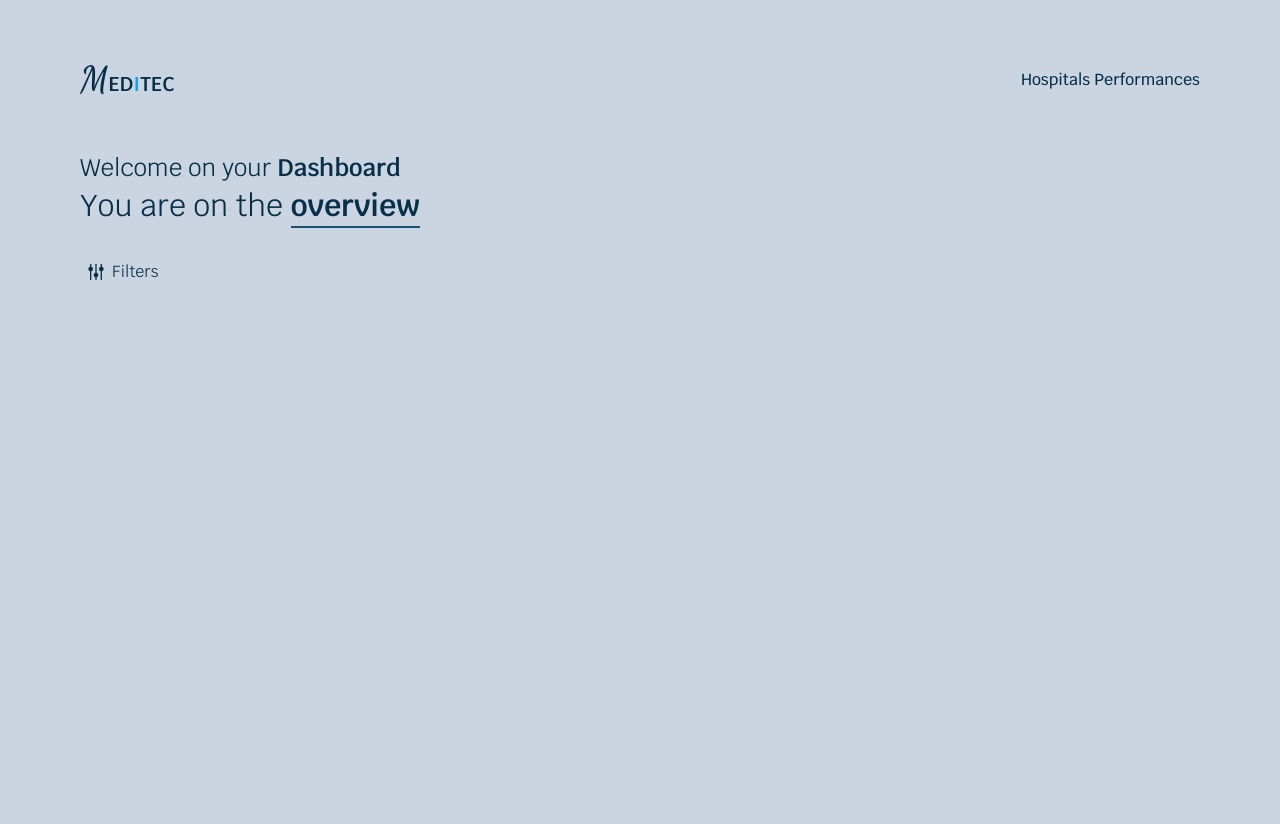
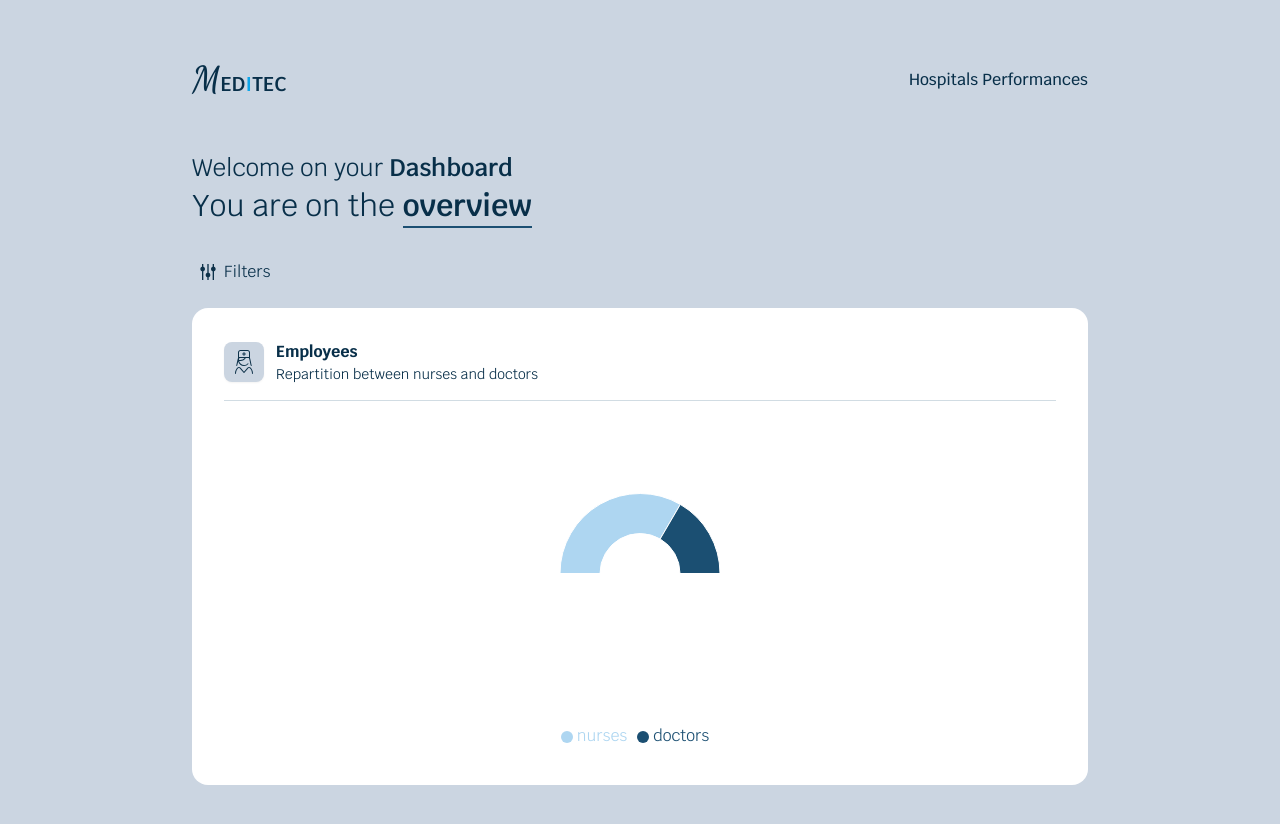
Before and after one commit to MandyTrl/meditec, a Next.js app: page / in a window 1280 px wide. Before the commit the page ends 800 px from the top, so only its background shows below. Built offline with nearby package versions, Linux system fonts and the light colour scheme.

Commit message:
add employees pie chart + delete useless chart

```diff
--- a/src/app/layout.tsx
+++ b/src/app/layout.tsx
@@ -25,7 +25,7 @@ export default function RootLayout({
 	return (
 		<html lang="fr">
 			<body
-				className={`${krub.className} w-full px-3 md:px-20 md:py-10 bg-slate-300 text-sky-950`}>
+				className={`${krub.className} w-full px-3 md:px-[15%] md:py-10 bg-slate-300 text-sky-950`}>
 				<Header />
 
 				{children}
--- a/src/components/Layout/OverviewLayout.tsx
+++ b/src/components/Layout/OverviewLayout.tsx
@@ -1,5 +1,25 @@
 import React from "react"
+import { Hospital } from "@/utils/data/hospitals/hospitalsTypes"
+import { EmployeesPie } from "@components/TopHospitalsCharts/EmployeesPie"
 
-export const OverviewLayout = () => {
-	return <div></div>
+type OverviewLayoutProps = {
+	isMobile: boolean
+	datas: Hospital[]
+	hasHospitalSelected: boolean
 }
+
+export const OverviewLayout = ({
+	isMobile,
+	hasHospitalSelected,
+	datas,
+}: OverviewLayoutProps) => {
+	return (
+		<section className="w-full flex flex-col md:flex-row flex-wrap md:gap-4">
+			<EmployeesPie
+				hasHospitalSelected={hasHospitalSelected}
+				datas={datas}
+				isMobile={isMobile}
+			/>
+		</section>
+	)
+}
--- a/src/components/Layout/TopHospitalsLayout.tsx
+++ b/src/components/Layout/TopHospitalsLayout.tsx
@@ -5,12 +5,16 @@ import { HospitalSelectedLayout } from "@components/Layout/HospitalSelectedLayou
 import { OverviewLayout } from "@components/Layout/OverviewLayout"
 
 export const TopHospitalsLayout = () => {
-	const { hospitalSelected } = useHospitalSelected()
+	const { hospitalSelected, hospital } = useHospitalSelected()
 	const breakpoint = useBreakpoint()
 	const isMobile = breakpoint === "mobile"
 
 	return !hospitalSelected ? (
-		<OverviewLayout />
+		<OverviewLayout
+			isMobile={isMobile}
+			hasHospitalSelected={hospitalSelected}
+			datas={hospital}
+		/>
 	) : (
 		<HospitalSelectedLayout isMobile={isMobile} />
 	)
--- /dev/null
+++ b/src/components/TopHospitalsCharts/EmployeesPie.tsx
@@ -0,0 +1,139 @@
+"use client"
+import { useEffect, useState } from "react"
+import {
+	Cell,
+	Legend,
+	Pie,
+	PieChart,
+	ResponsiveContainer,
+	Tooltip,
+} from "recharts"
+import { ChartContainer } from "../ChartUI/ChartContainer"
+import { Hospital } from "@/utils/data/hospitals/hospitalsTypes"
+import { handleChartHeight, shadowTool } from "@/utils/utils"
+import { ChartHeader } from "../ChartUI/ChartHeader"
+import nurseIcon from "@assets/icons/nurse.svg"
+
+type EmployeesPieProps = {
+	datas: Hospital[]
+	hasHospitalSelected: boolean
+	isMobile: boolean
+}
+
+type EmployeesPie = {
+	name: string
+	value: number
+}
+export const EmployeesPie = ({
+	datas,
+	hasHospitalSelected,
+	isMobile,
+}: EmployeesPieProps) => {
+	const [chartDatas, setChartDatas] = useState<EmployeesPie[]>([
+		{ name: "nurses", value: 0 },
+		{ name: "doctors", value: 0 },
+	])
+
+	useEffect(() => {
+		const employeesDatas = (datas: Hospital[]) => {
+			if (!datas) {
+				return [
+					{ name: "nurses", value: 0 },
+					{ name: "doctors", value: 0 },
+				]
+			} else {
+				if (hasHospitalSelected) {
+					const hospitalSelected = datas[0]
+					return [
+						{
+							name: "nurses",
+							value: hospitalSelected.overview.numberOfNurses,
+						},
+						{
+							name: "doctors",
+							value: hospitalSelected.overview.numberOfDoctors,
+						},
+					]
+				} else {
+					const total = datas.reduce(
+						(acc, hospital) => {
+							return [
+								{
+									name: "nurses",
+									value: (acc[0].value += hospital.overview.numberOfNurses),
+								},
+								{
+									name: "doctors",
+									value: (acc[1].value += hospital.overview.numberOfDoctors),
+								},
+							]
+						},
+						[
+							{ name: "nurses", value: 0 },
+							{ name: "doctors", value: 0 },
+						] //valeur initiale contenant les totaux
+					)
+
+					return total
+				}
+			}
+		}
+
+		setChartDatas(employeesDatas(datas))
+	}, [datas])
+
+	return (
+		<ChartContainer>
+			<ChartHeader
+				title="Employees"
+				icon={nurseIcon}
+				description="Repartition between nurses and doctors"
+			/>
+
+			<ResponsiveContainer width="100%" height={handleChartHeight(isMobile)}>
+				<PieChart
+					width={isMobile || hasHospitalSelected ? 320 : 900}
+					height={isMobile ? 300 : 330}>
+					<Pie
+						dataKey="value"
+						startAngle={180}
+						endAngle={0}
+						data={chartDatas}
+						cx="50%"
+						cy="50%"
+						outerRadius={80}
+						innerRadius={40}>
+						<Cell key="nurses" fill="#aed6f1" />
+						<Cell key="doctors" fill="#1b4f72" />
+					</Pie>
+
+					<Tooltip
+						cursor={{
+							radius: 8,
+							y: 10,
+						}}
+						contentStyle={{
+							border: "none",
+							padding: 12,
+							borderRadius: 8,
+							boxShadow: `${shadowTool}`,
+							fontSize: 15,
+						}}
+						labelStyle={{ fontSize: 16 }}
+						itemStyle={{
+							lineHeight: 1,
+							fontWeight: 600,
+						}}
+					/>
+
+					<Legend
+						iconType="circle"
+						iconSize={12}
+						margin={{ top: 15, left: 0, right: 0, bottom: 0 }}
+						wrapperStyle={{ paddingTop: "15px" }}
+					/>
+				</PieChart>
+			</ResponsiveContainer>
+		</ChartContainer>
+	)
+}
```
Also changed, not shown: src/components/TopHospitalsCharts/DepartmentsPie.tsx (deleted, +0 -47 lines), public/assets/icons/nurse.svg (added), public/assets/icons/patients.svg (added).
